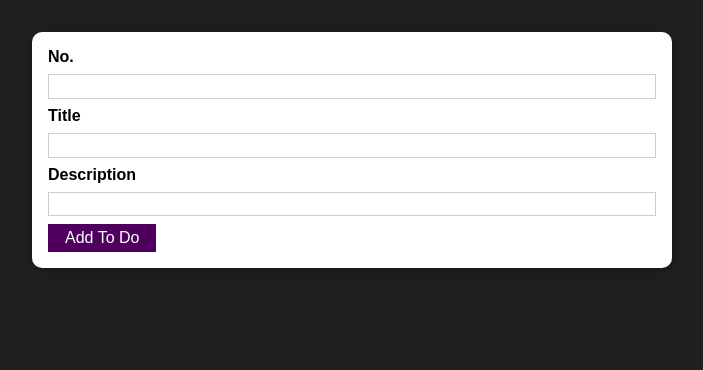
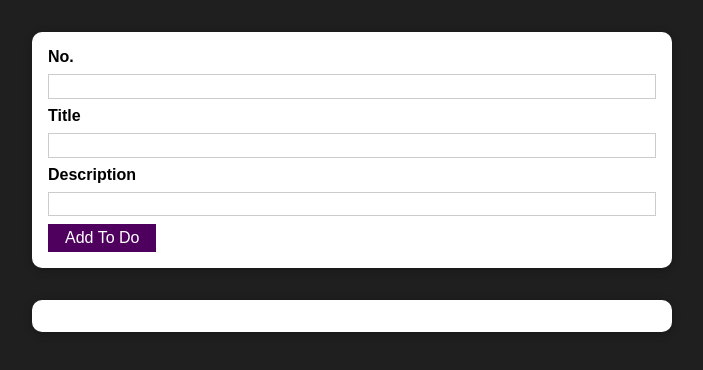
Before and after one commit to mohamuhsin/react-todo, a React (Create React App) app: page / in a window 1280 px wide. Shown: the top 370 px of the page, without its empty margins (288-991 px from the left). Built offline with nearby package versions, Linux system fonts and the light colour scheme.

Commit message:
list to render users

```diff
--- a/src/App.js
+++ b/src/App.js
@@ -1,10 +1,13 @@
 import "./App.css";
+
 import AddToDo from "./components/AddToDo/AddToDo";
+import ToDoList from "./components/AddToDo/ToDoList";
 
 function App() {
   return (
     <div>
-      <AddToDo todos={[]} />
+      <AddToDo />
+      <ToDoList todos={[]} />
     </div>
   );
 }
--- a/src/components/AddToDo/ToDoList.js
+++ b/src/components/AddToDo/ToDoList.js
@@ -12,8 +12,8 @@ const ToDoList = (props) => {
             {todo.num} {todo.title} {todo.description}
           </li>
         ))}
-        ;
       </ul>
     </Card>
   );
 };
+export default ToDoList;
```
